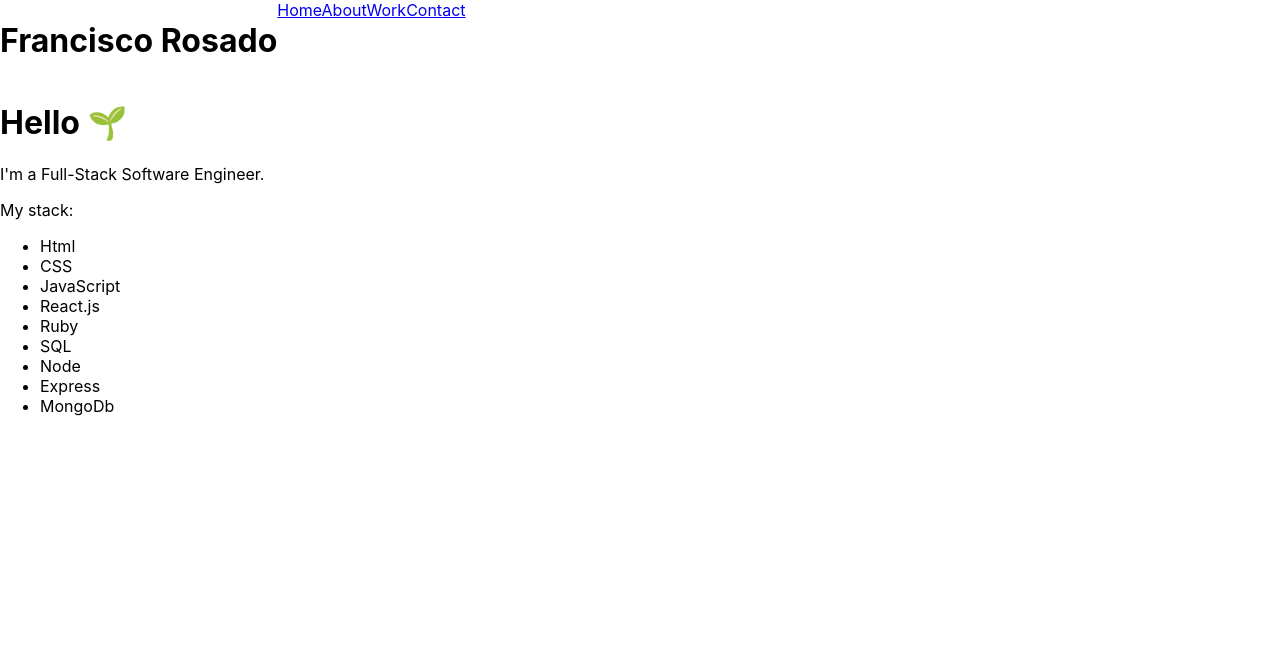
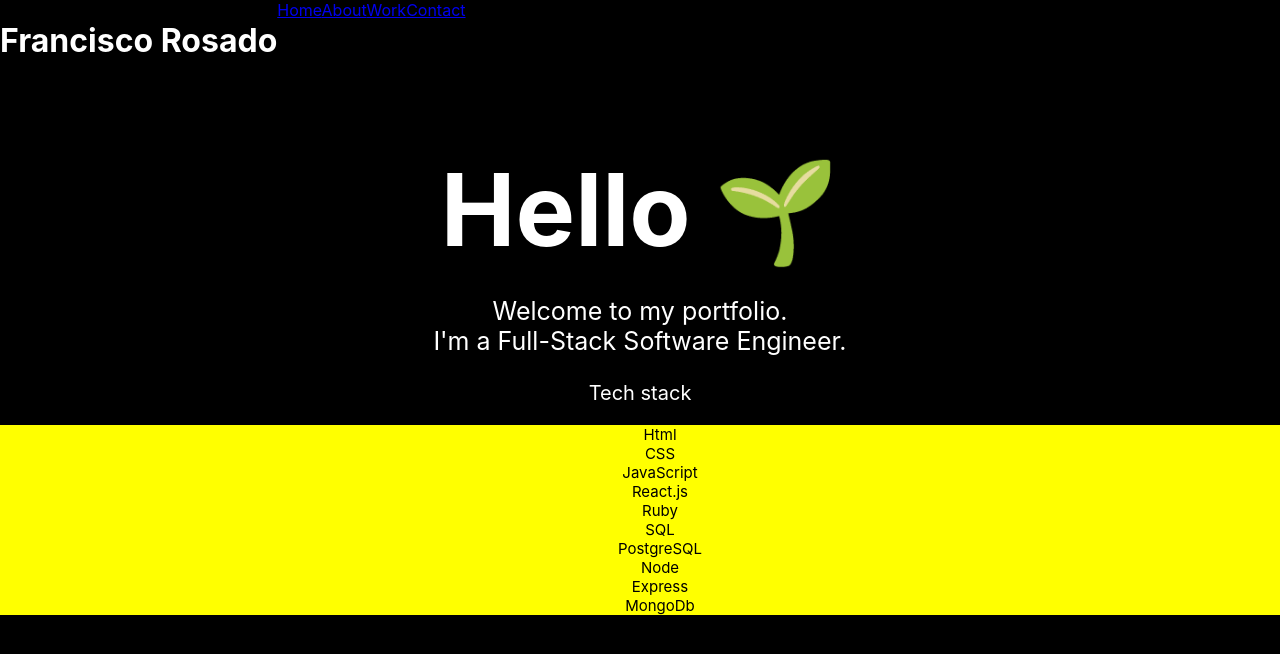
Before and after one commit to francisco-rosado-dev/portfolio, a React (Create React App) app in the folder client/: page / in a window 1280 px wide. Shown: the top 654 px of the page. Built offline with nearby package versions, Linux system fonts and the light colour scheme.

Commit message:
Began styling

```diff
--- a/client/src/App.css
+++ b/client/src/App.css
@@ -1,38 +1,6 @@
-.App {
+
+body {
   text-align: center;
-}
-
-.App-logo {
-  height: 40vmin;
-  pointer-events: none;
-}
-
-@media (prefers-reduced-motion: no-preference) {
-  .App-logo {
-    animation: App-logo-spin infinite 20s linear;
-  }
-}
-
-.App-header {
-  background-color: #282c34;
-  min-height: 100vh;
-  display: flex;
-  flex-direction: column;
-  align-items: center;
-  justify-content: center;
-  font-size: calc(10px + 2vmin);
+  background-color: black;
   color: white;
 }
-
-.App-link {
-  color: #61dafb;
-}
-
-@keyframes App-logo-spin {
-  from {
-    transform: rotate(0deg);
-  }
-  to {
-    transform: rotate(360deg);
-  }
-}
--- a/client/src/components/About.jsx
+++ b/client/src/components/About.jsx
@@ -1,6 +1,9 @@
+import './about.css'
+
 function About() {
   return (
     <div>
+      <img src="https://media-exp1.licdn.com/dms/image/C4E03AQGu4GDrkMtsAw/profile-displayphoto-shrink_800_800/0/1633041161316?e=1640217600&v=beta&t=7sTDe-zK45sQg2-DxzvgjtTWFr-jzuLkTPbTsuWCsvA" className="profileImage" alt="" />
       <div>
         <p>From working in kitchens across NYC to coding web development projects, I have always been focused on finding innovative and creative ways to solve problems. As a software engineer, I look forward to bringing my open mindedness, adaptability, and willingness to accept any challenge to a future team focused on making an impact in the industry. </p>
       </div>
--- a/client/src/components/Home.jsx
+++ b/client/src/components/Home.jsx
@@ -1,10 +1,13 @@
+import './home.css'
+
 function Home() {
   return (
     <div>
       <div>
-        <h1>Hello 🌱</h1>
-        <p>I'm a Full-Stack Software Engineer.</p>
-        <p>My stack:</p>
+
+        <h1 className="greet">Hello 🌱</h1>
+        <p className="introduction">Welcome to my portfolio. <br /> I'm a Full-Stack Software Engineer.</p>
+        <p className="stackTitle">Tech stack</p>
         <ul>
           <li>Html</li>
           <li>CSS</li>
@@ -12,6 +15,7 @@ function Home() {
           <li>React.js</li>
           <li>Ruby</li>
           <li>SQL</li>
+          <li>PostgreSQL</li>
           <li>Node</li>
           <li>Express</li>
           <li>MongoDb</li>
@@ -19,7 +23,7 @@ function Home() {
       </div>
       <div>
       </div>
-    </div>
+    </div >
   )
 }
 
--- /dev/null
+++ b/client/src/components/about.css
@@ -0,0 +1,4 @@
+.profileImage {
+  border-radius: 50%;
+  width: 200px;
+}
--- /dev/null
+++ b/client/src/components/home.css
@@ -0,0 +1,20 @@
+
+.greet {
+  font-size: 100px;
+  margin-bottom: 0;
+}
+
+.introduction {
+  font-size: 25px;
+}
+
+.stackTitle {
+  font-size: 20px;
+}
+
+ul {
+  list-style-type:none;
+  font-size: 15px;
+  color: black;
+  background-color: yellow;
+}
```
